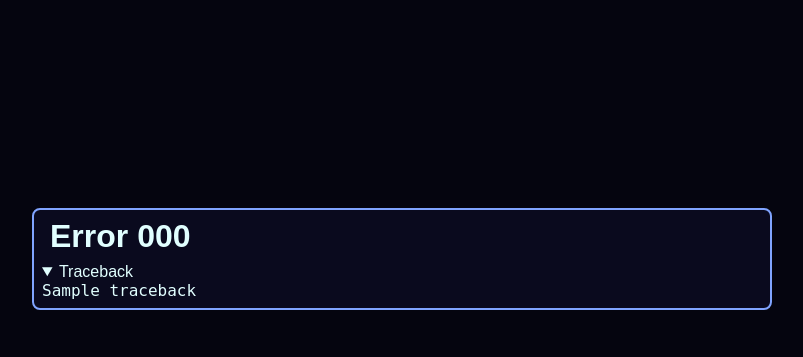
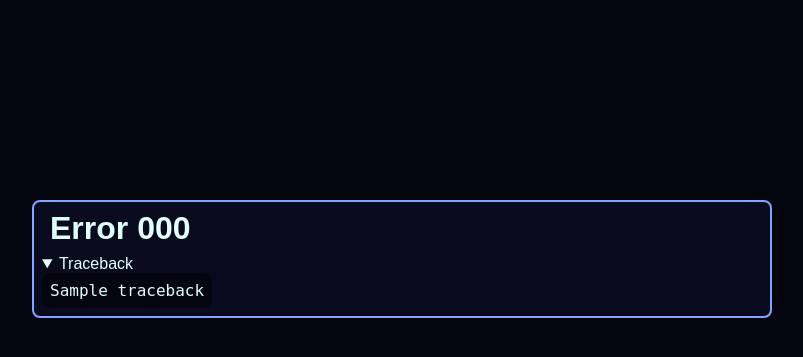
Before and after one commit to c4ffe14e/phice, a Flask app: template src/templates/error.html.jinja in a window 1280 px wide, after a click on "Traceback". Shown: the part 165-522 px from the top of the page, without its empty margins (238-1041 px from the left). Run offline with Flask 3, Linux system fonts and the light colour scheme; the template is opened without the code that fills it: most values are stand-ins (such as "Sample title", 1, 10 or a date in 2020); parts of the project's set-up code (start-up, migrations or seed data) failed here and were passed over.

Commit message:
improve error page

```diff
--- a/src/static/error.css
+++ b/src/static/error.css
@@ -16,6 +16,10 @@
 }
 
 #traceback_text {
+    background-color: var(--background);
+    padding: 8px;
+    border-radius: 8px;
+    width: max-content;
     font-family: monospace, sans-serif;
     white-space: pre-wrap;
 }
```
Also changed, not shown: src/routes/error.py (+2 -9 lines).
